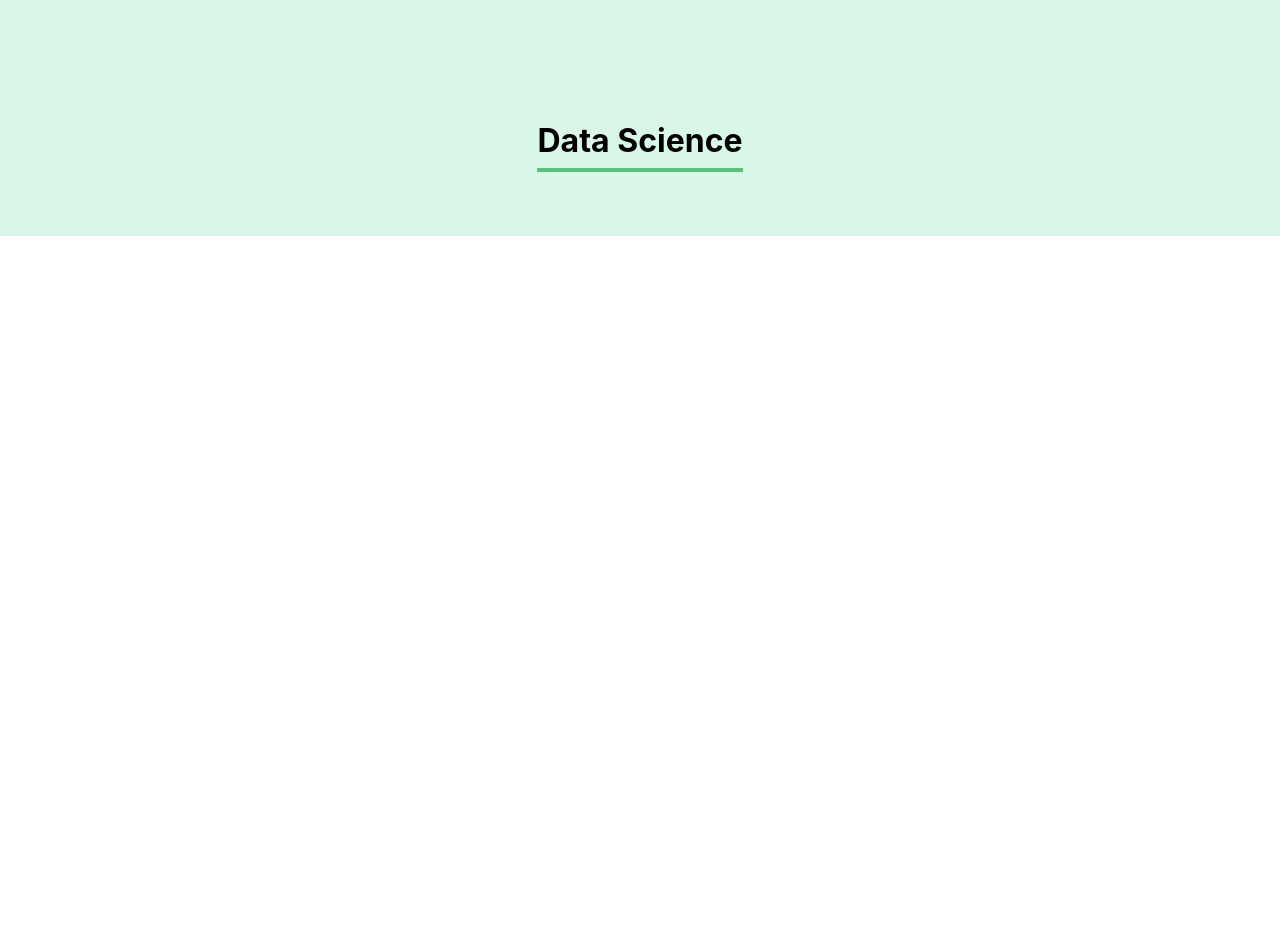
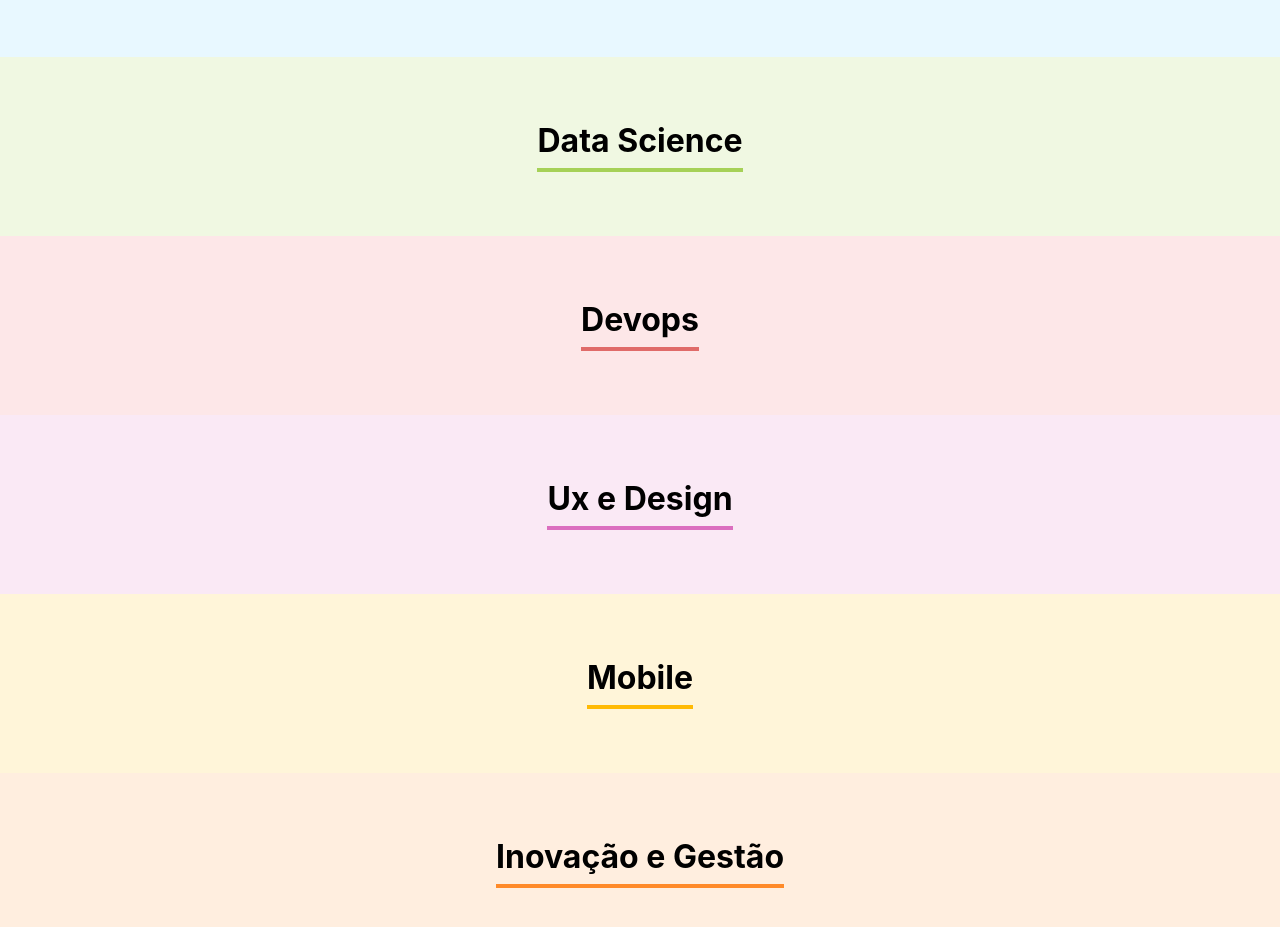
Before and after one commit to Adrianodbs/Organo, a React (Create React App) app: page / in a window 1280 px wide. Shown: the part 1560-2487 px from the top of the page. Before the commit the page ends 1796 px from the top, so only its background shows below. Built offline with nearby package versions, Linux system fonts and the light colour scheme.

Commit message:
Elevando a lista de times

```diff
--- a/src/App.js
+++ b/src/App.js
@@ -4,6 +4,44 @@
 import Time from './components/Time'
 
 function App() {
+  const times = [
+    {
+      nome: 'Programação',
+      corPrimaria: '#57c278',
+      corSecundaria: '#d9f7e9'
+    },
+    {
+      nome: 'Front-End',
+      corPrimaria: '#82cffa',
+      corSecundaria: '#e8f8ff'
+    },
+    {
+      nome: 'Data Science',
+      corPrimaria: '#a6d157',
+      corSecundaria: '#f0f8e2'
+    },
+    {
+      nome: 'Devops',
+      corPrimaria: '#e06b69',
+      corSecundaria: '#fde7e8'
+    },
+    {
+      nome: 'Ux e Design',
+      corPrimaria: '#db6ebf',
+      corSecundaria: '#fae9f5'
+    },
+    {
+      nome: 'Mobile',
+      corPrimaria: '#ffba05',
+      corSecundaria: '#fff5d9'
+    },
+    {
+      nome: 'Inovação e Gestão',
+      corPrimaria: '#ff8a29',
+      corSecundaria: '#ffeedf'
+    }
+  ]
+
   const [colaboradores, setColaboradores] = useState([])
 
   const aoNovoColaboradorAdicionado = colaborador => {
@@ -17,9 +55,15 @@
           aoNovoColaboradorAdicionado(colaborador)
         }
       />
-      <Time nome="Programação" />
-      <Time nome="Front-End" />
-      <Time nome="Data Science" />
+
+      {times.map(time => (
+        <Time
+          key={time.nome}
+          nome={time.nome}
+          corPrimaria={time.corPrimaria}
+          corSecundaria={time.corSecundaria}
+        />
+      ))}
     </div>
   )
 }
--- a/src/components/Time/Time.css
+++ b/src/components/Time/Time.css
@@ -1,12 +1,11 @@
 .time{
   text-align: center;
   padding: 32px;
-  background-color: #d9f7e9;
 }
 
 .time h3{
   font-size: 32px;
-  border-bottom: 4px solid #57c278;
+  border-bottom: 4px solid;
   /* Para a bordar ficar apenas abaixo do nome */
   display: inline-block;
 
--- a/src/components/Time/index.js
+++ b/src/components/Time/index.js
@@ -2,8 +2,8 @@
 
 const Time = props => {
   return (
-    <section className="time">
-      <h3>{props.nome}</h3>
+    <section className="time" style={{ backgroundColor: props.corSecundaria }}>
+      <h3 style={{ borderColor: props.corPrimaria }}>{props.nome}</h3>
     </section>
   )
 }
```
